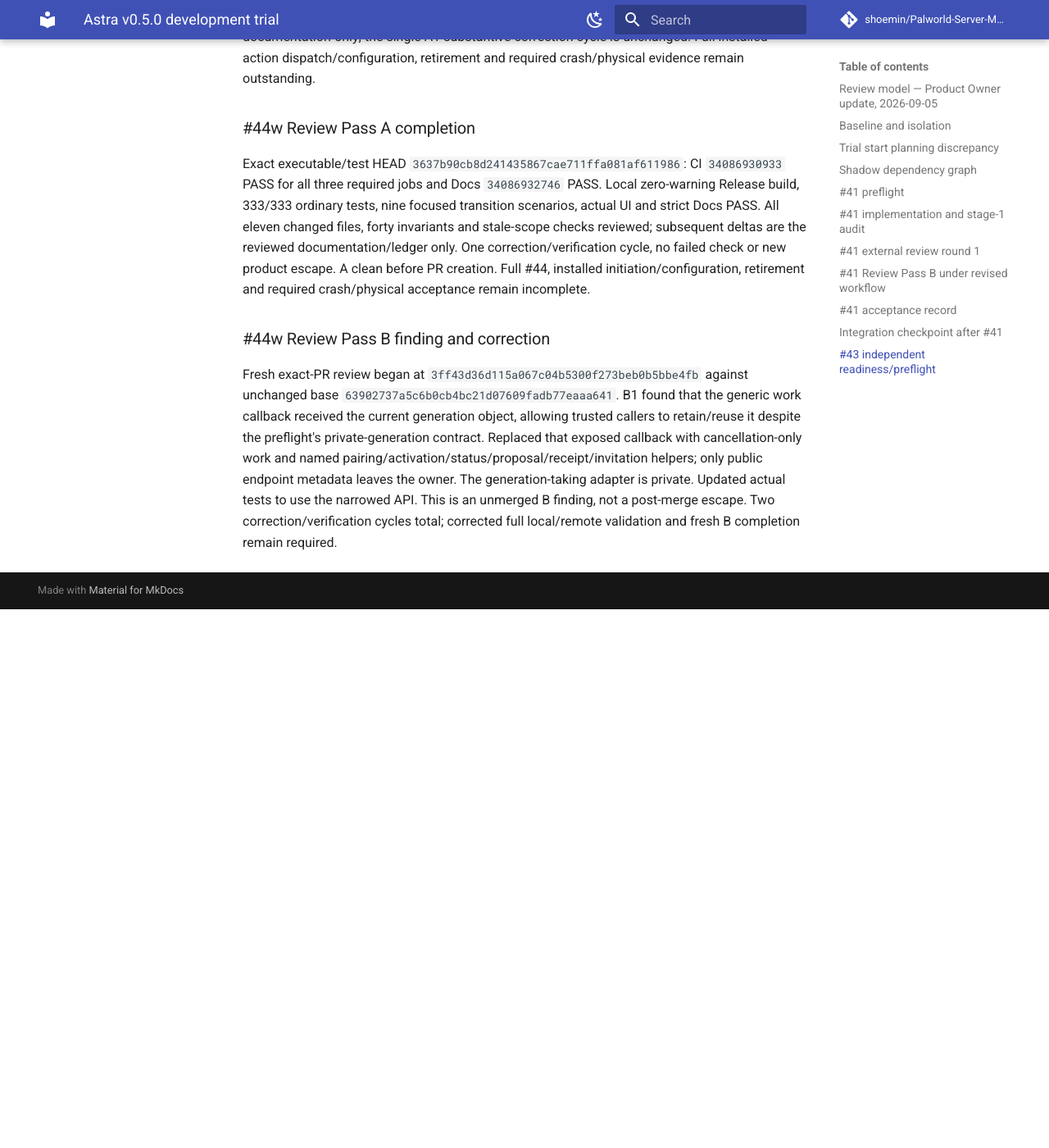
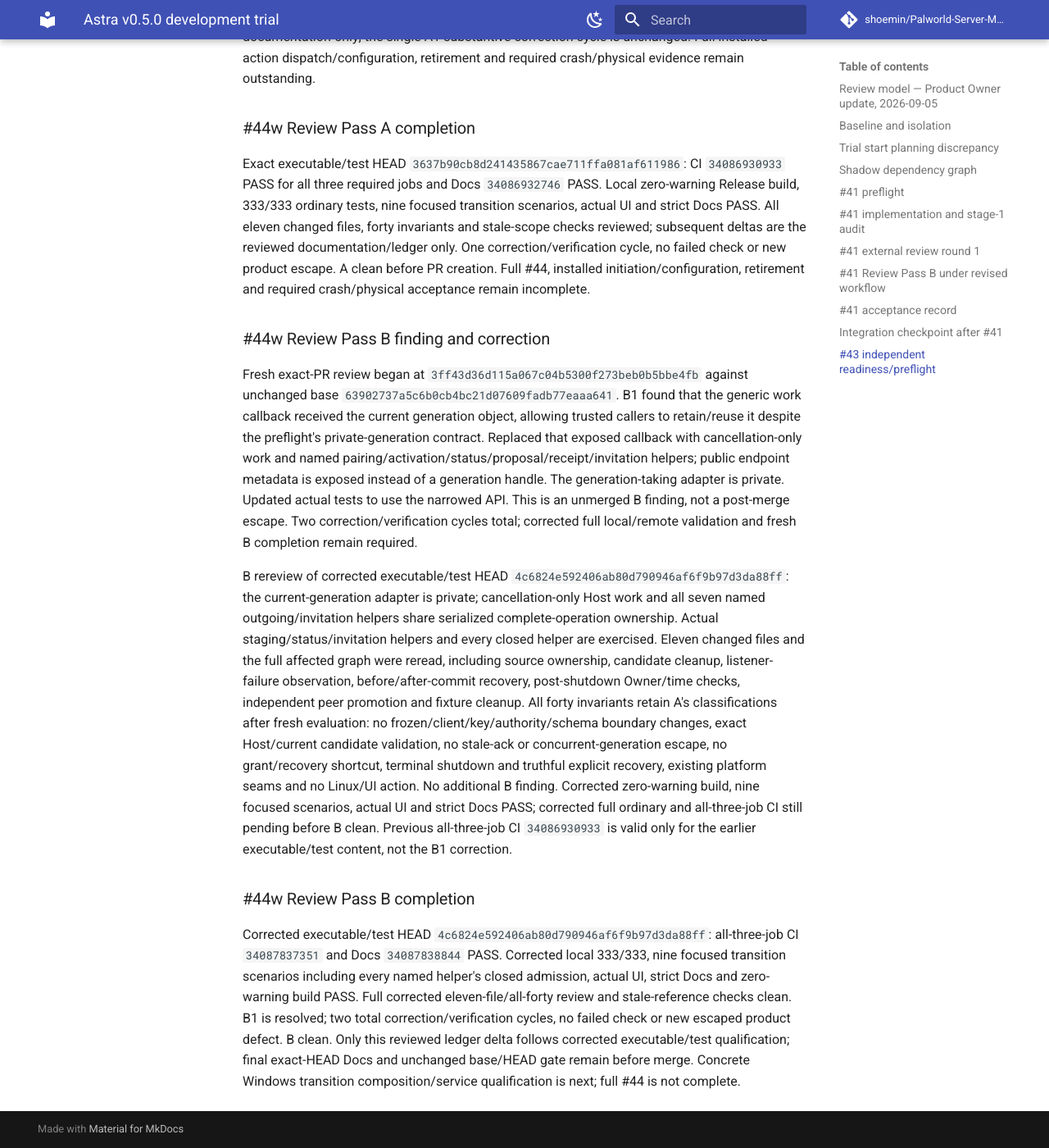
Before and after one commit to shoemin/Palworld-Server-Manager, an MkDocs documentation site: the page built from docs/experiments/astra-v0.5.0-trial.md, in a window 1280 px wide and 1400 px high, scrolled down 207158 px. Shown: the whole window at 82% size. Built offline with MkDocs 1.6.1 and Material for MkDocs 9.7.7, drawn with Linux system fonts in a browser that asks for light colours; comment, search, counter and statistics services are not loaded; before the commit the page ends 207901 px from its top, so only the background shows below that; part of the change alters nothing that is shown.

```diff
--- a/docs/experiments/astra-v0.5.0-trial.md
+++ b/docs/experiments/astra-v0.5.0-trial.md
@@ -2230,4 +2230,12 @@ Exact executable/test HEAD `3637b90cb8d241435867cae711ffa081af611986`: CI `34086
 
 ### #44w Review Pass B finding and correction
 
-Fresh exact-PR review began at `3ff43d36d115a067c04b5300f273beb0b5bbe4fb` against unchanged base `63902737a5c6b0cb4bc21d07609fadb77eaaa641`. B1 found that the generic work callback received the current generation object, allowing trusted callers to retain/reuse it despite the preflight's private-generation contract. Replaced that exposed callback with cancellation-only work and named pairing/activation/status/proposal/receipt/invitation helpers; only public endpoint metadata leaves the owner. The generation-taking adapter is private. Updated actual tests to use the narrowed API. This is an unmerged B finding, not a post-merge escape. Two correction/verification cycles total; corrected full local/remote validation and fresh B completion remain required.
+Fresh exact-PR review began at `3ff43d36d115a067c04b5300f273beb0b5bbe4fb` against unchanged base `63902737a5c6b0cb4bc21d07609fadb77eaaa641`. B1 found that the generic work callback received the current generation object, allowing trusted callers to retain/reuse it despite the preflight's private-generation contract. Replaced that exposed callback with cancellation-only work and named pairing/activation/status/proposal/receipt/invitation helpers; public endpoint metadata is exposed instead of a generation handle. The generation-taking adapter is private. Updated actual tests to use the narrowed API. This is an unmerged B finding, not a post-merge escape. Two correction/verification cycles total; corrected full local/remote validation and fresh B completion remain required.
+
+
+B rereview of corrected executable/test HEAD `4c6824e592406ab80d790946af6f9b97d3da88ff`: the current-generation adapter is private; cancellation-only Host work and all seven named outgoing/invitation helpers share serialized complete-operation ownership. Actual staging/status/invitation helpers and every closed helper are exercised. Eleven changed files and the full affected graph were reread, including source ownership, candidate cleanup, listener-failure observation, before/after-commit recovery, post-shutdown Owner/time checks, independent peer promotion and fixture cleanup. All forty invariants retain A's classifications after fresh evaluation: no frozen/client/key/authority/schema boundary changes, exact Host/current candidate validation, no stale-ack or concurrent-generation escape, no grant/recovery shortcut, terminal shutdown and truthful explicit recovery, existing platform seams and no Linux/UI action. No additional B finding. Corrected zero-warning build, nine focused scenarios, actual UI and strict Docs PASS; corrected full ordinary and all-three-job CI still pending before B clean. Previous all-three-job CI `34086930933` is valid only for the earlier executable/test content, not the B1 correction.
+
+
+### #44w Review Pass B completion
+
+Corrected executable/test HEAD `4c6824e592406ab80d790946af6f9b97d3da88ff`: all-three-job CI `34087837351` and Docs `34087838844` PASS. Corrected local 333/333, nine focused transition scenarios including every named helper's closed admission, actual UI, strict Docs and zero-warning build PASS. Full corrected eleven-file/all-forty review and stale-reference checks clean. B1 is resolved; two total correction/verification cycles, no failed check or new escaped product defect. B clean. Only this reviewed ledger delta follows corrected executable/test qualification; final exact-HEAD Docs and unchanged base/HEAD gate remain before merge. Concrete Windows transition composition/service qualification is next; full #44 is not complete.
```
